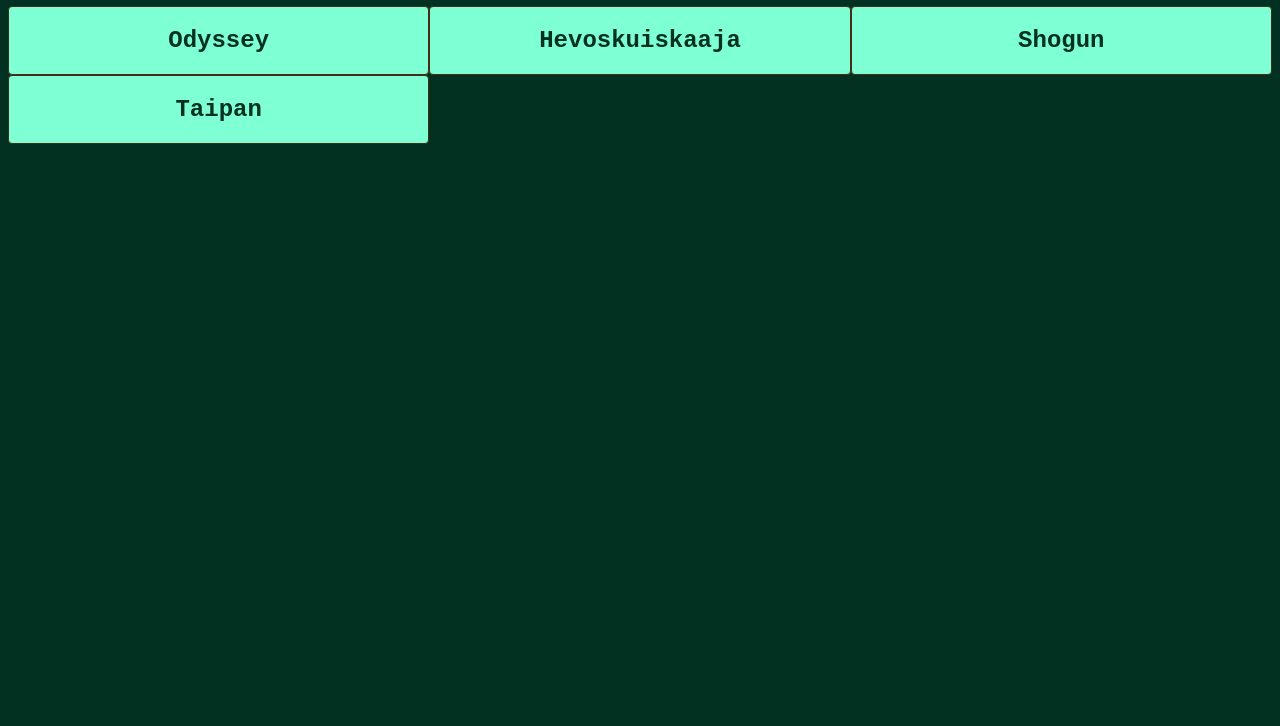
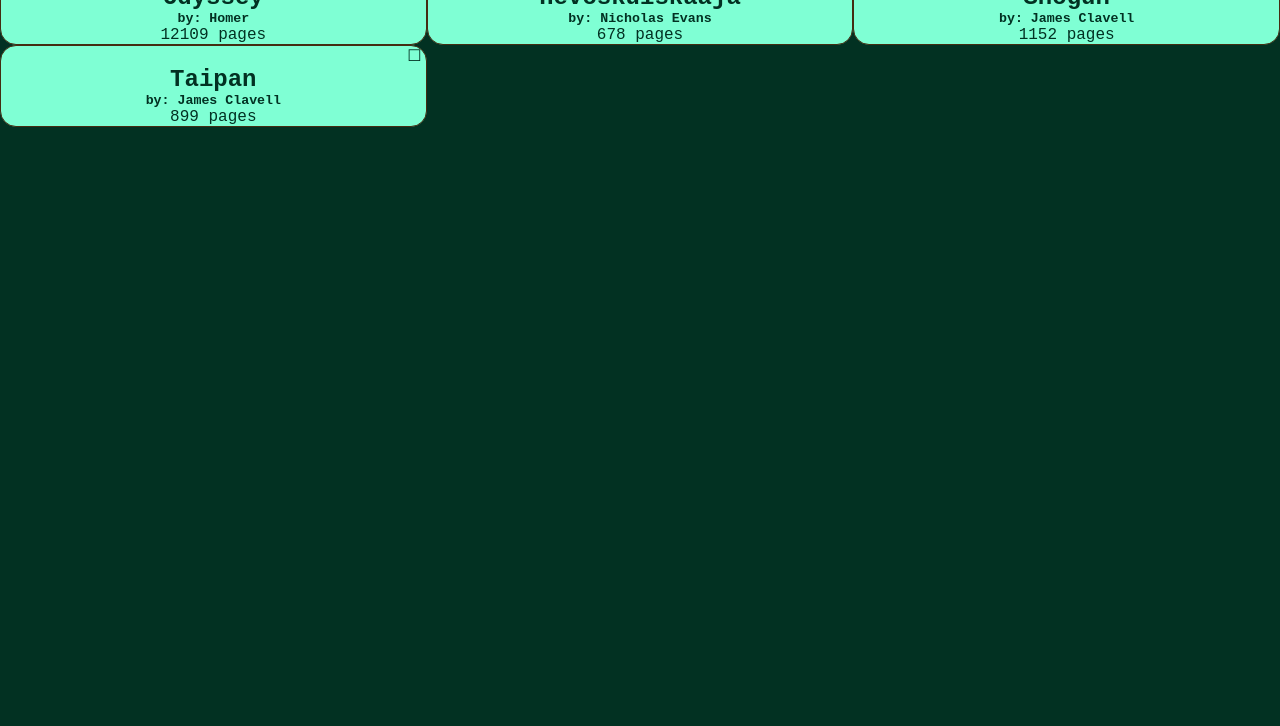
Before and after one commit to atoinonen/web-library, a plain HTML site: page index.html in a window 1280 px wide. Shown: the part 74-800 px from the top of the page. Drawn offline with Linux system fonts and the light colour scheme.

Commit message:
Add rest of the info to cards
Adds rest of the information of the book to the cards: author, pages,
and whether the book has been read.

```diff
--- a/script.js
+++ b/script.js
@@ -20,9 +20,30 @@ function listLibrary(library = myLibrary) {
     for (var book of library) {
         const card = document.createElement("div");
         card.className = "card"
+
+        const read = document.createElement("span");
+        read.textContent = book.read ? "☑" : "☐";
+        read.className = "checkmark";
+        card.appendChild(read);
+
+        if (book.read){
+            card.className += " read"
+        }else{
+            card.className += " not-read"
+        }
+
         const title = document.createElement("h2");
         title.textContent = book.title;
         card.appendChild(title);
+
+        const author = document.createElement("h5");
+        author.textContent = "by: " + book.author;
+        card.appendChild(author);
+
+        const pages = document.createElement("p");
+        pages.textContent = book.pages + " pages";
+        card.appendChild(pages);
+
         list.appendChild(card);
     }
 }
--- a/style.css
+++ b/style.css
@@ -1,3 +1,7 @@
+* {
+    margin: 0;
+}
+
 body {
     background-color: rgb(2, 49, 34);
     font-family: 'Courier New', Courier, monospace;
@@ -16,9 +20,27 @@ h1 {
     background-color: aquamarine;
     color: rgb(2, 49, 34);
     border: 1px solid rgb(68, 45, 18);
-    border-radius: 4px;
+    border-radius: 16px;
+    padding: 0px 4px;
 }
 
 .card > h2 {
     text-align: center;
 }
+
+.checkmark {
+    display: block;
+    text-align: end;
+}
+
+.card > h5 {
+    text-align: center;
+}
+
+.card > p {
+    text-align: center;
+}
+
+.read {
+
+}
```
